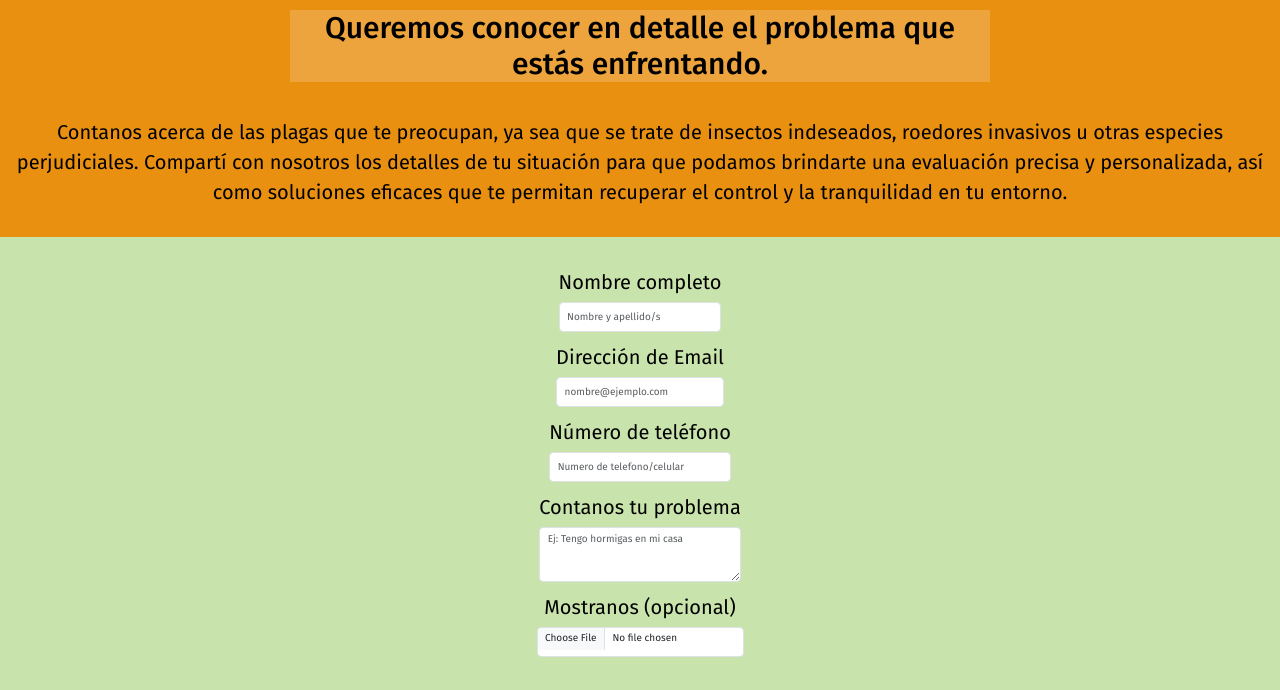
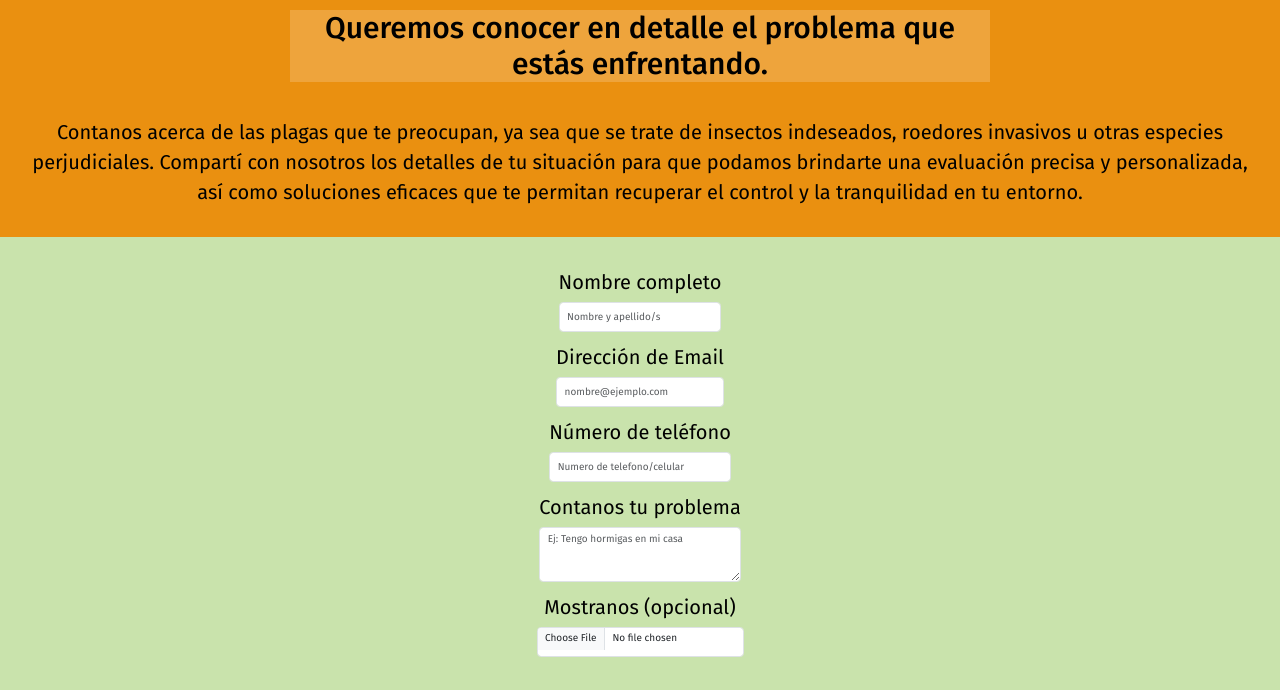
Before and after one commit to Traymol/fulmiplag, a website: page pages/contacto.html in a window 1280 px wide. Shown: the part 110-800 px from the top of the page. Drawn offline with nearby package versions, Linux system fonts and the light colour scheme.

Commit message:
Arreglo de margen

```diff
--- a/css/styles - copia.css
+++ b/css/styles - copia.css
@@ -105,9 +105,10 @@ nav ul a {
 }
 
 .mainContacto p {
-    margin: 30px 0;
+    margin: 30px;
     font-size: 20px;
     text-align: center  ;
+
 }
 /* -------------------------------------------------SECTION------------------------------------------------ */
 
```
